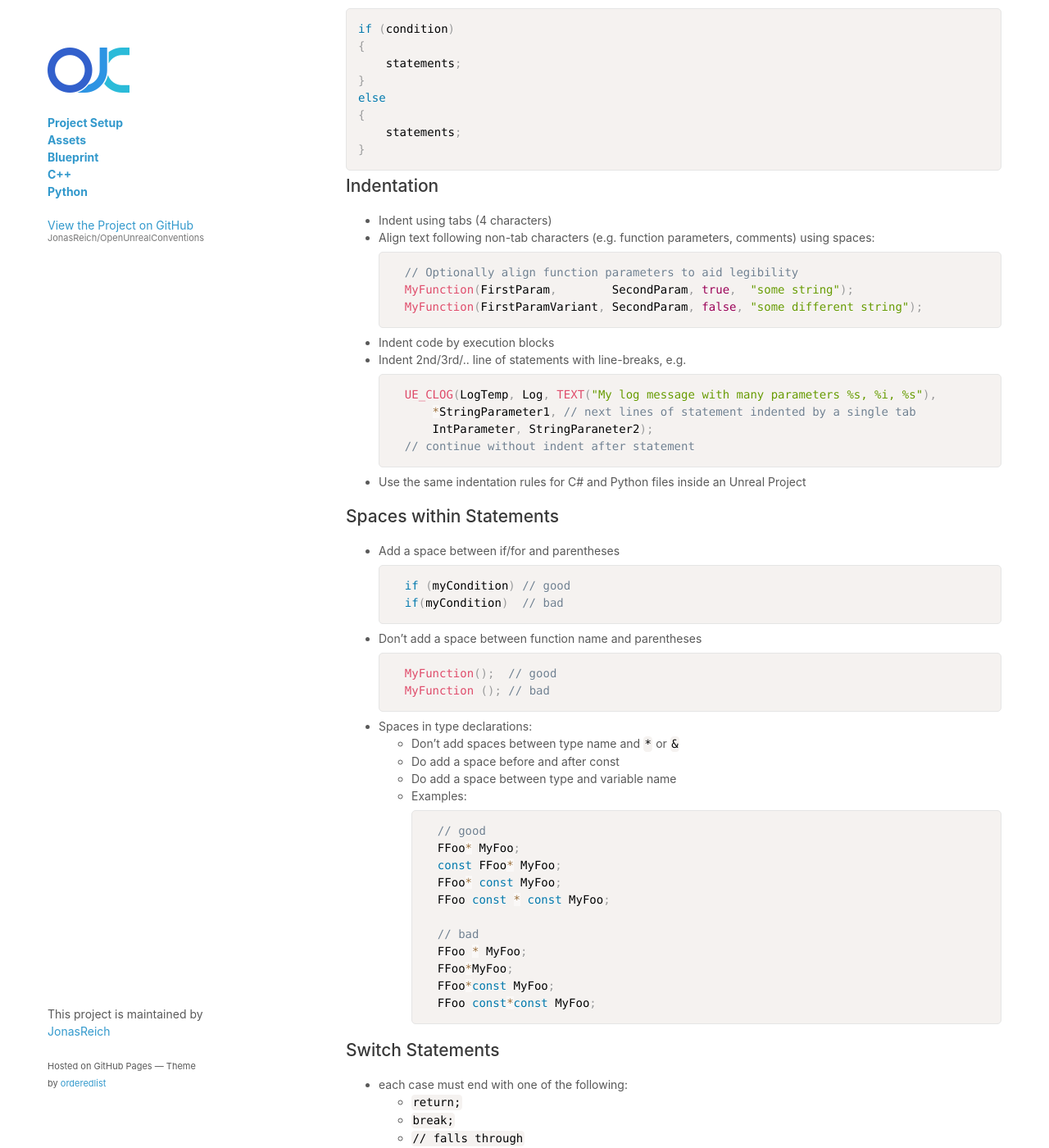
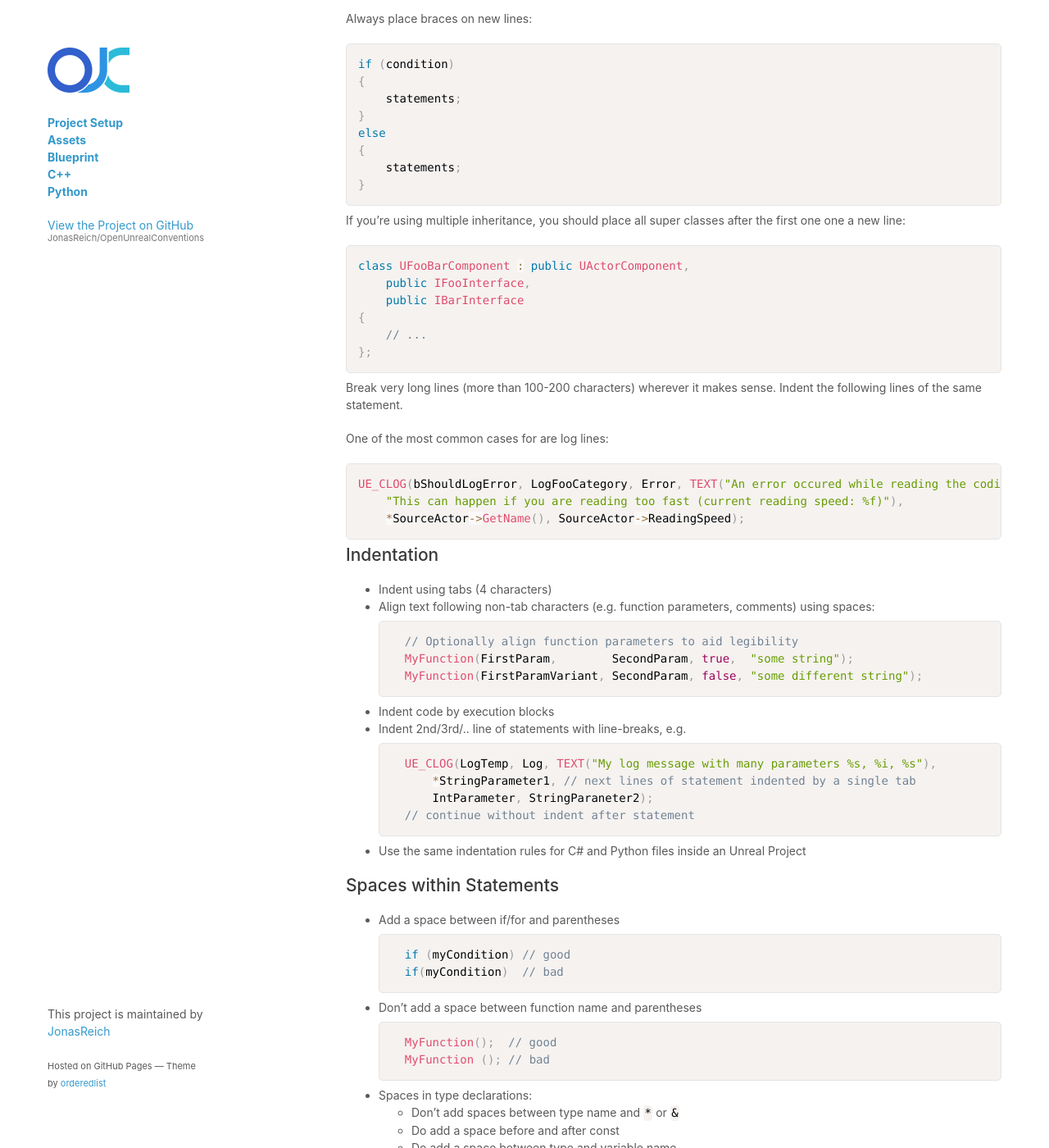
Before and after one commit to JonasReich/OpenUnrealConventions, a Jekyll site: the page built from C++/Formatting.md, in a window 1280 px wide and 1400 px high, scrolled down 453 px. Shown: the whole window at 82% size. Built offline with Jekyll 4.4.1, drawn with Linux system fonts in a browser that asks for light colours; our own code applies the rules of GitHub Pages for plain Markdown files; a script that is not in the unit is left out; the repository's description, which GitHub fills in, is left out.

Commit message:
Added line break and indentation rules

````diff
--- a/C++/Formatting.md
+++ b/C++/Formatting.md
@@ -15,6 +15,8 @@ if (condition)
     continue;
 ```
 
+## Line Breaks
+
 Always place braces on new lines:
 ```cpp
 if (condition)
@@ -25,6 +27,27 @@ else
 {
     statements;
 }
+```
+
+If you're using multiple inheritance, you should place all super classes after the first one one a new line:
+
+```cpp
+class UFooBarComponent : public UActorComponent,
+    public IFooInterface,
+    public IBarInterface
+{
+    // ...
+};
+```
+
+Break very long lines (more than 100-200 characters) wherever it makes sense. Indent the following lines of the same statement.
+
+One of the most common cases for are log lines:
+
+```cpp
+UE_CLOG(bShouldLogError, LogFooCategory, Error, TEXT("An error occured while reading the coding conventions! (Source Actor: %s) "
+    "This can happen if you are reading too fast (current reading speed: %f)"),
+    *SourceActor->GetName(), SourceActor->ReadingSpeed);
 ```
 
 ## Indentation
````
